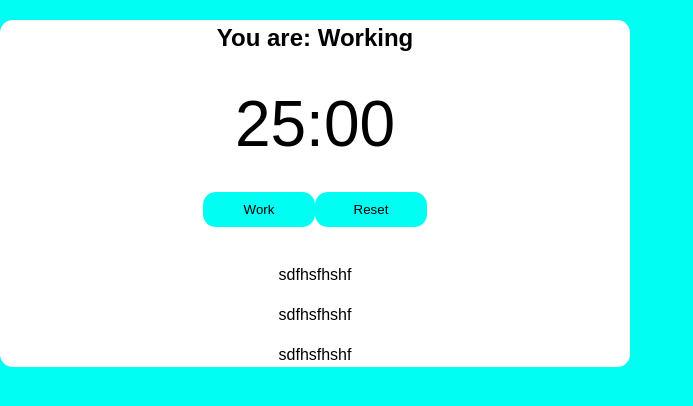
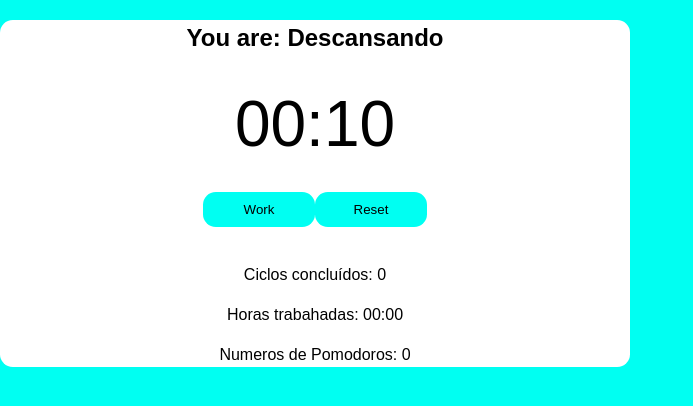
Before and after one commit to Jose-Duque/T-cnica-Pomodoro, a React (Create React App) app: page / in a window 1280 px wide. Shown: the top 406 px of the page, without its empty margins (0-693 px from the left). Built offline with nearby package versions, Linux system fonts and the light colour scheme.

Commit message:
concluido

```diff
--- a/src/App.tsx
+++ b/src/App.tsx
@@ -7,9 +7,9 @@ function App() {
   return (
     <div className="App">
       <PomodoroTime
-       pomodoroTime={1500}
-       shortResetTime={300}
-       longResetTime={0}
+       pomodoroTime={10}
+       shortResetTime={3}
+       longResetTime={9}
        cycles={4}
       />
     </div>
--- a/src/components/pomodoro-time.tsx
+++ b/src/components/pomodoro-time.tsx
@@ -1,5 +1,6 @@
-import React from 'react';
+import React, { useState, useCallback } from 'react';
 import { useInterval } from '../hooks/use-interval';
+import { secondsToTime } from '../utils/secondsToTime';
 import { Button } from './button';
 import { Timer } from './timer';
 
@@ -21,25 +22,26 @@ export function PomodoroTime(props: Props) {
   const [timeCounting, setTimeCounting] = React.useState(false);
   const [working, setWorking] = React.useState(false);
   const [resting, setResting] = React.useState(false);
-
-  React.useEffect(() => {
-    if (working) document.body.classList.add('working');
-    if (resting) document.body.classList.add('working');
-  }, [working]);
+  const [cyclesQtd, setCyclesQtd] = React.useState(new Array(props.cycles - 1).fill(true));
+  const [completedCycles, setCompletedCycles] = useState(0);
+  const [fullWorkimgTime, setFullWorkingTime] = useState(0);
+  const [numberOfPomodoro, setNumberOfPomodoro] = useState(0);
 
   useInterval(() => {
     setMainTime(mainTime - 1);
+    if (working) setFullWorkingTime(fullWorkimgTime + 1);
   }, timeCounting ? 1000 : null);
 
-  const configWorking = () => {
+  const configWorking = useCallback(() => {
     setTimeCounting(true);
     setWorking(true);
     setResting(false);
     setMainTime(props.pomodoroTime);
     audioStartWorking.play();
-  }
+  },[props.pomodoroTime]);
 
-  const configResting = (long: boolean) => {
+
+  const configResting = useCallback((long: boolean) => {
     setTimeCounting(true);
     setWorking(false);
     setResting(true);
@@ -51,11 +53,34 @@ export function PomodoroTime(props: Props) {
     }
 
     audioStopWorking.play();
-  }
+  },[setTimeCounting, setWorking, setResting, setMainTime, props.longResetTime, props.shortResetTime]);
+
+  React.useEffect(() => {
+    if (working) document.body.classList.add('working');
+    if (resting) document.body.classList.add('working');
+
+    if (mainTime > 0) return;
+
+    if (working && cyclesQtd.length > 0) {
+      configResting(false);
+      cyclesQtd.pop();
+    } else if (working && cyclesQtd.length <= 0) {
+      configResting(true);
+      setCyclesQtd(new Array(props.cycles - 1).fill(true));
+      setCompletedCycles(completedCycles + 1);
+    }
+
+    if (working) setNumberOfPomodoro(numberOfPomodoro + 1);
+    if (resting) configWorking();
+  }, [mainTime, timeCounting, working, resting, cyclesQtd, completedCycles, fullWorkimgTime, numberOfPomodoro,
+    setMainTime, setTimeCounting, setWorking, setResting, setCyclesQtd, setCompletedCycles, setFullWorkingTime, setNumberOfPomodoro,
+    props.cycles, configResting, configWorking
+  ]);
+
 
 return (
   <div className="pomodoro">
-    <h2>You are: Working</h2>
+    <h2>You are: {working ? 'Trabalhando': 'Descansando'}</h2>
     <Timer mainTimer={mainTime}/>
     <div>
       <Button text="Work" onClick={() => configWorking()}></Button>
@@ -63,9 +88,9 @@ return (
       <Button  text="Reset" onClick={() => configResting(false)}></Button>
     </div>
     <div>
-      <p>sdfhsfhshf</p>
-      <p>sdfhsfhshf</p>
-      <p>sdfhsfhshf</p>
+      <p>Ciclos concluídos: {completedCycles}</p>
+      <p>Horas trabahadas: {secondsToTime(fullWorkimgTime)}</p>
+      <p>Numeros de Pomodoros: {numberOfPomodoro}</p>
     </div>
   </div>
 )
```
